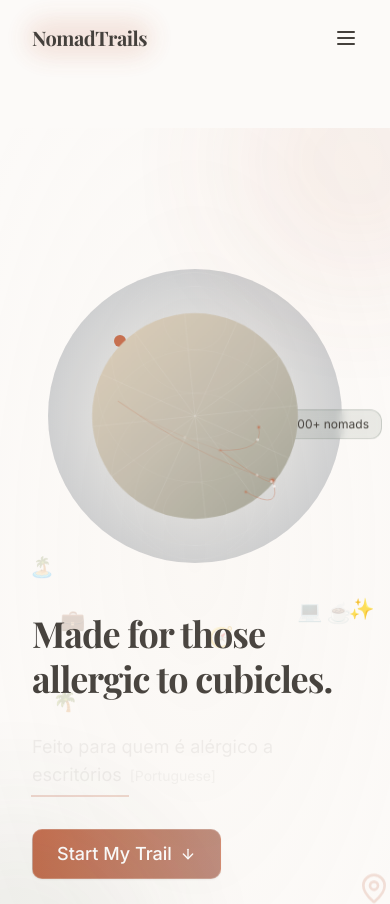
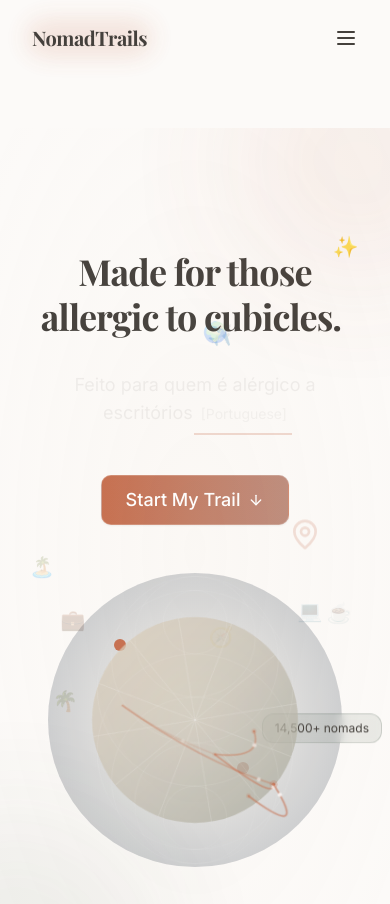
Before and after one commit to Sai-Prashanth123/nomad-trailblazer-hub, a React (Vite) app: page / in a window 390 px wide. Shown: the top 904 px of the page. Built offline with nearby package versions, Linux system fonts and the light colour scheme.

Commit message:
feat: Update HeroSection and NomadConciergeSection
- Added "Coliving & Coworking" section.
- Added "Nomadic Concierge" heading.
- Centered "Made for those allergic to cubicles" text.
- Added transparent globe with animation.

```diff
--- a/src/components/Globe.tsx
+++ b/src/components/Globe.tsx
@@ -89,13 +89,13 @@ const Globe = () => {
       const centerY = canvas.height / 2;
       const radius = canvas.width * 0.35;
 
-      // Draw the globe with a subtle earth tone gradient
+      // Draw the globe with a subtle earth tone gradient and transparency
       const gradient = ctx.createLinearGradient(0, 0, canvas.width, canvas.height);
-      gradient.addColorStop(0, '#E6D2B5'); // Sand
-      gradient.addColorStop(0.5, '#BEB6A6'); // Stone
-      gradient.addColorStop(1, '#8A8F7F'); // Olive
+      gradient.addColorStop(0, 'rgba(230, 210, 181, 0.7)'); // Sand with transparency
+      gradient.addColorStop(0.5, 'rgba(190, 182, 166, 0.7)'); // Stone with transparency
+      gradient.addColorStop(1, 'rgba(138, 143, 127, 0.7)'); // Olive with transparency
 
-      // Globe base
+      // Globe base with transparency
       ctx.beginPath();
       ctx.arc(centerX, centerY, radius, 0, Math.PI * 2);
       ctx.fillStyle = gradient;
@@ -107,8 +107,8 @@ const Globe = () => {
       ctx.fillStyle = 'rgba(255, 255, 255, 0.1)';
       ctx.fill();
 
-      // Grid lines effect
-      ctx.strokeStyle = 'rgba(255,255,255,0.1)';
+      // Grid lines effect - more visible
+      ctx.strokeStyle = 'rgba(255,255,255,0.15)';
       ctx.lineWidth = 0.5;
 
       // Draw longitude lines
@@ -141,17 +141,17 @@ const Globe = () => {
         ctx.stroke();
       }
 
-      // Draw locations
+      // Draw locations with enhanced visibility
       locations.forEach(location => {
         const point = lonLatToPoint(location.lon, location.lat, radius);
 
-        // Only draw points on the visible side of the globe
+        // Only draw points on the visible side of the globe with improved transparency
         if (point.visibility > -0.15) {
           const alpha = (point.visibility + 0.15) / 1.15;
           const x = centerX + point.x;
           const y = centerY + point.y;
 
-          // Draw location dot
+          // Draw location dot with enhanced glow
           ctx.beginPath();
           ctx.arc(x, y, location.size * (alpha * 0.7 + 0.3), 0, Math.PI * 2);
           ctx.fillStyle = `rgba(198, 110, 78, ${alpha.toFixed(2)})`;
@@ -159,13 +159,13 @@ const Globe = () => {
 
           // Draw glow effect
           ctx.beginPath();
-          ctx.arc(x, y, location.size * 2 * (alpha * 0.7 + 0.3), 0, Math.PI * 2);
+          ctx.arc(x, y, location.size * 2.5 * (alpha * 0.7 + 0.3), 0, Math.PI * 2);
           ctx.fillStyle = `rgba(198, 110, 78, ${(alpha * 0.3).toFixed(2)})`;
           ctx.fill();
         }
       });
 
-      // Draw flight paths
+      // Draw flight paths with enhanced animation
       flightPaths.forEach((path, index) => {
         const fromLoc = locations[path.from];
         const toLoc = locations[path.to];
@@ -193,44 +193,65 @@ const Globe = () => {
           const avgVisibility = (Math.max(fromPoint.visibility, -0.2) + Math.max(toPoint.visibility, -0.2)) / 2 + 0.2;
           const normalizedVisibility = avgVisibility / 1.2;
 
-          // Draw the path
+          // Draw the path with enhanced glow
           ctx.beginPath();
           ctx.moveTo(fromX, fromY);
           ctx.quadraticCurveTo(controlX, controlY, toX, toY);
-          ctx.strokeStyle = `rgba(198, 110, 78, ${(normalizedVisibility * 0.5).toFixed(2)})`;
-          ctx.lineWidth = 1;
+          ctx.strokeStyle = `rgba(198, 110, 78, ${(normalizedVisibility * 0.6).toFixed(2)})`;
+          ctx.lineWidth = 1.5;
+          ctx.stroke();
+
+          // Add glow effect to the path
+          ctx.beginPath();
+          ctx.moveTo(fromX, fromY);
+          ctx.quadraticCurveTo(controlX, controlY, toX, toY);
+          ctx.strokeStyle = `rgba(198, 110, 78, ${(normalizedVisibility * 0.3).toFixed(2)})`;
+          ctx.lineWidth = 3;
           ctx.stroke();
 
           // Animate a pulse along the path
           const pulsePos = (Date.now() / 2000 + index * 0.2) % 1;
-          const pulseSize = 2 + Math.sin(Date.now() / 200) * 0.5;
+          const pulseSize = 2.5 + Math.sin(Date.now() / 200) * 0.8;
 
           // Calculate position along the bezier curve
           const t = pulsePos;
           const pulsePosX = (1-t)*(1-t)*fromX + 2*(1-t)*t*controlX + t*t*toX;
           const pulsePosY = (1-t)*(1-t)*fromY + 2*(1-t)*t*controlY + t*t*toY;
 
-          // Draw the pulse
+          // Draw the pulse with enhanced glow
           ctx.beginPath();
           ctx.arc(pulsePosX, pulsePosY, pulseSize, 0, Math.PI * 2);
           ctx.fillStyle = `rgba(255, 255, 255, ${normalizedVisibility.toFixed(2)})`;
           ctx.fill();
+
+          // Add outer glow to pulse
+          ctx.beginPath();
+          ctx.arc(pulsePosX, pulsePosY, pulseSize * 1.5, 0, Math.PI * 2);
+          ctx.fillStyle = `rgba(255, 255, 255, ${(normalizedVisibility * 0.5).toFixed(2)})`;
+          ctx.fill();
         }
       });
 
-      // Apply hover effect
+      // Apply hover effect with enhanced glow
       if (hoverEffect > 0) {
         ctx.beginPath();
         ctx.arc(centerX, centerY, radius + 5, 0, Math.PI * 2);
         ctx.strokeStyle = `rgba(198, 110, 78, ${hoverEffect.toFixed(2)})`;
-        ctx.lineWidth = 3;
+        ctx.lineWidth = 4;
+        ctx.stroke();
+
+        // Add outer glow
+        ctx.beginPath();
+        ctx.arc(centerX, centerY, radius + 10, 0, Math.PI * 2);
+        ctx.strokeStyle = `rgba(198, 110, 78, ${(hoverEffect * 0.5).toFixed(2)})`;
+        ctx.lineWidth = 2;
         ctx.stroke();
       }
     };
 
-    // Animation loop
+    // Animation loop with enhanced rotation
     const animate = () => {
-      rotation += rotationSpeed;
+      rotation += rotationSpeed * (1 + Math.sin(Date.now() / 10000) * 0.3); // Variable rotation speed
       drawGlobe();
       requestId = requestAnimationFrame(animate);
     };
@@ -238,7 +259,7 @@ const Globe = () => {
     // Add hover effect
     const handleMouseEnter = () => {
       const fadeIn = () => {
-        if (hoverEffect < 0.6) {
+        if (hoverEffect < 0.7) { // Increased max effect
           hoverEffect += 0.05;
           requestAnimationFrame(fadeIn);
         }
--- a/src/components/HeroSection.tsx
+++ b/src/components/HeroSection.tsx
@@ -124,18 +124,17 @@ const HeroSection = () => {
       ))}
 
       <div className="container">
-        <div className="grid md:grid-cols-2 gap-8 items-center">
-          {/* Left column - Text content */}
-          <div className="flex flex-col justify-center space-y-8">
-            <div className="relative">
+        <div className="flex flex-col items-center">
+          {/* Centered main heading */}
+          <div className="relative text-center mb-8">
             <h1 className="text-4xl sm:text-5xl md:text-6xl font-bold text-foreground leading-tight">
               {displayText}
               <span className="inline-block w-1 h-8 bg-accent animate-type-cursor ml-1"></span>
             </h1>
-              <span className="absolute -top-4 -right-4 text-xl animate-pulse-glow">✨</span>
+            <span className="absolute -top-4 right-0 text-xl animate-pulse-glow">✨</span>
           </div>
 
-            <div className="h-16 relative">
+          <div className="h-16 relative text-center mb-10">
             <p
               className={`text-lg md:text-xl text-foreground/70 transition-opacity duration-500 ${isTranslationVisible ? 'opacity-100' : 'opacity-0'}`}
             >
@@ -144,9 +143,12 @@ const HeroSection = () => {
             </p>
 
             {/* Subtle underline animation */}
-              <div className="absolute bottom-0 left-0 w-24 h-0.5 bg-earth-terracotta/30 animate-pulse-glow"></div>
+            <div className="absolute bottom-0 left-1/2 transform -translate-x-1/2 w-24 h-0.5 bg-earth-terracotta/30 animate-pulse-glow"></div>
           </div>
 
+          <div className="grid md:grid-cols-2 gap-8 items-center w-full">
+            {/* Left column - Button */}
+            <div className="flex flex-col justify-center items-center md:items-end space-y-8">
               <div className="relative">
                 <Button
                   className="glassmorphism bg-gradient-to-r from-earth-terracotta to-earth-clay text-white px-6 py-6 text-lg font-medium overflow-hidden group"
@@ -194,7 +196,7 @@ const HeroSection = () => {
             </div>
 
             {/* Right column - Globe */}
-          <div className="order-first md:order-last relative">
+            <div className="relative">
               <div className="p-4 relative">
                 <Globe />
 
@@ -217,6 +219,7 @@ const HeroSection = () => {
             </div>
           </div>
         </div>
+      </div>
 
       {/* Enhanced background decorative elements */}
       <div className="absolute -top-24 -right-24 w-64 h-64 bg-earth-terracotta/10 rounded-full blur-3xl animate-pulse-glow"></div>
--- a/src/components/NomadConciergeSection.tsx
+++ b/src/components/NomadConciergeSection.tsx
@@ -1,3 +1,4 @@
+
 import { useState, useEffect } from 'react';
 import { Button } from "@/components/ui/button";
 import { Card } from "@/components/ui/card";
@@ -6,7 +7,7 @@ import { RadioGroup, RadioGroupItem } from "@/components/ui/radio-group";
 import { Progress } from "@/components/ui/progress";
 import {
   Plane, FileText, Users, Building, Coffee, Search,
-  Sparkles, Globe, Map, MessageSquare, ArrowRight
+  Sparkles, Globe, Map, MessageSquare, ArrowRight, Wifi, Home
 } from 'lucide-react';
 
 const NomadConciergeSection = () => {
@@ -79,7 +80,7 @@ const NomadConciergeSection = () => {
     }, 2000);
   };
 
-  // Feature cards data
+  // Feature cards data - Split coliving and coworking into separate cards
   const features = [
     {
       icon: <Plane className="h-8 w-8 text-earth-terracotta" />,
@@ -92,9 +93,14 @@ const NomadConciergeSection = () => {
       description: "Find the best flights with AI that considers climate, price, and stopover potential."
     },
     {
-      icon: <Building className="h-8 w-8 text-earth-terracotta" />,
-      title: "Coliving & Coworking",
-      description: "Discover spaces with strong WiFi, community, and great amenities."
+      icon: <Home className="h-8 w-8 text-earth-terracotta" />,
+      title: "Coliving",
+      description: "Discover community-focused living spaces with fellow digital nomads."
+    },
+    {
+      icon: <Wifi className="h-8 w-8 text-earth-terracotta" />,
+      title: "Coworking",
+      description: "Find spaces with reliable WiFi and great amenities for productive work."
     },
     {
       icon: <Coffee className="h-8 w-8 text-earth-terracotta" />,
@@ -145,7 +151,7 @@ const NomadConciergeSection = () => {
             </span>
           </div>
 
-          <h2 className="text-3xl md:text-4xl font-bold mb-4">Plan Smarter. <span className="text-earth-terracotta">Wander Freer.</span></h2>
+          <h1 className="text-3xl md:text-4xl font-bold mb-4">Nomadic Concierge</h1>
           <p className="text-lg text-foreground/80 mb-6">Your AI-powered nomadic sidekick is here.</p>
 
           {/* Animated stats */}
```
Lines whose indentation alone changed are shown as unchanged.
